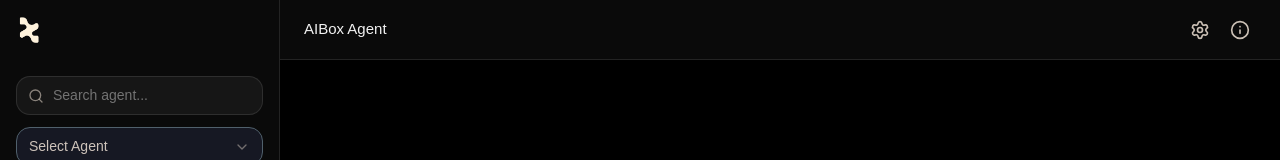
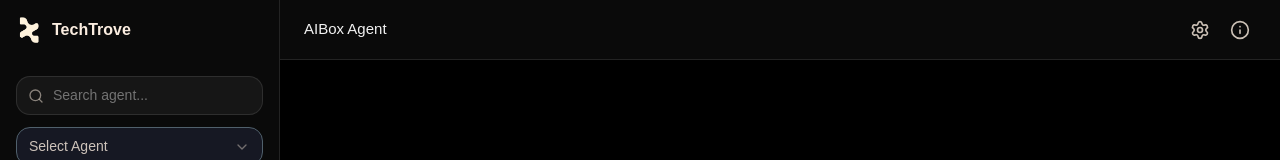
Before and after one commit to Jay-366/techtrove2.0, a Next.js app: page /chat in a window 1280 px wide. Shown: the top 160 px of the page. Built offline with nearby package versions, Linux system fonts and the light colour scheme.

Commit message:
frontend fix

```diff
--- a/pages/chat.js
+++ b/pages/chat.js
@@ -2,6 +2,7 @@
 
 import { useEffect, useRef, useState } from 'react';
 import Image from 'next/image';
+import Link from 'next/link';
 import { Bot, Search, Plus, Settings, Info, Calendar, Sparkles, MessageCircle, ChevronDown, Mail, FileText, CreditCard, Check, Clock, AlertCircle } from 'lucide-react';
 import { useAIBoxChat } from '../lib/useAIBoxChat';
 import SplitText from '../components/SplitText';
@@ -146,6 +147,7 @@
             height: '60px',
           }}
         >
+          <Link href="/" className="flex items-center gap-2 transition-all duration-200 hover:opacity-80">
             <Image
               src="/intellibox.png"
               alt="AIBox Logo"
@@ -158,7 +160,9 @@
             <h2
               style={{ color: '#FBede0', fontSize: '16px', fontWeight: 600 }}
             >
+              TechTrove
             </h2>
+          </Link>
         </div>
 
         {/* Sidebar Content */}
```
Lines whose indentation alone changed are shown as unchanged.
